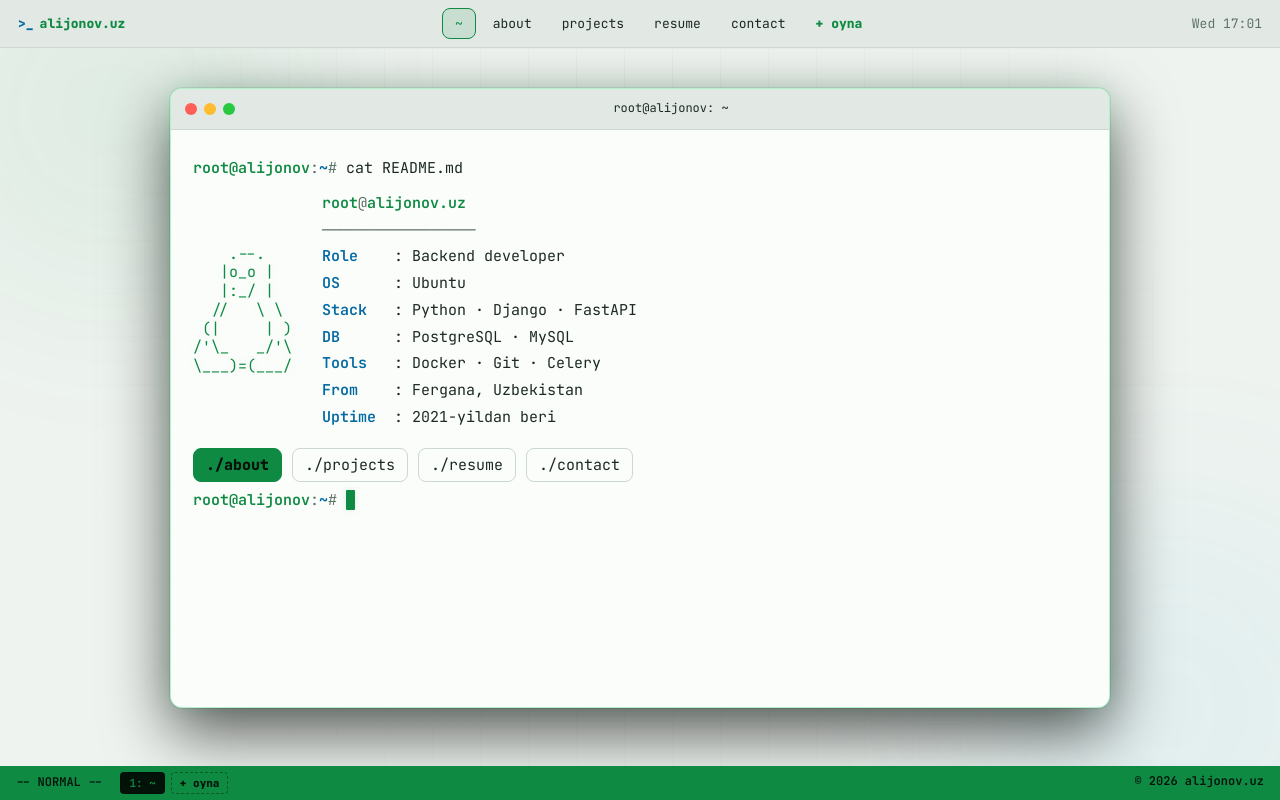
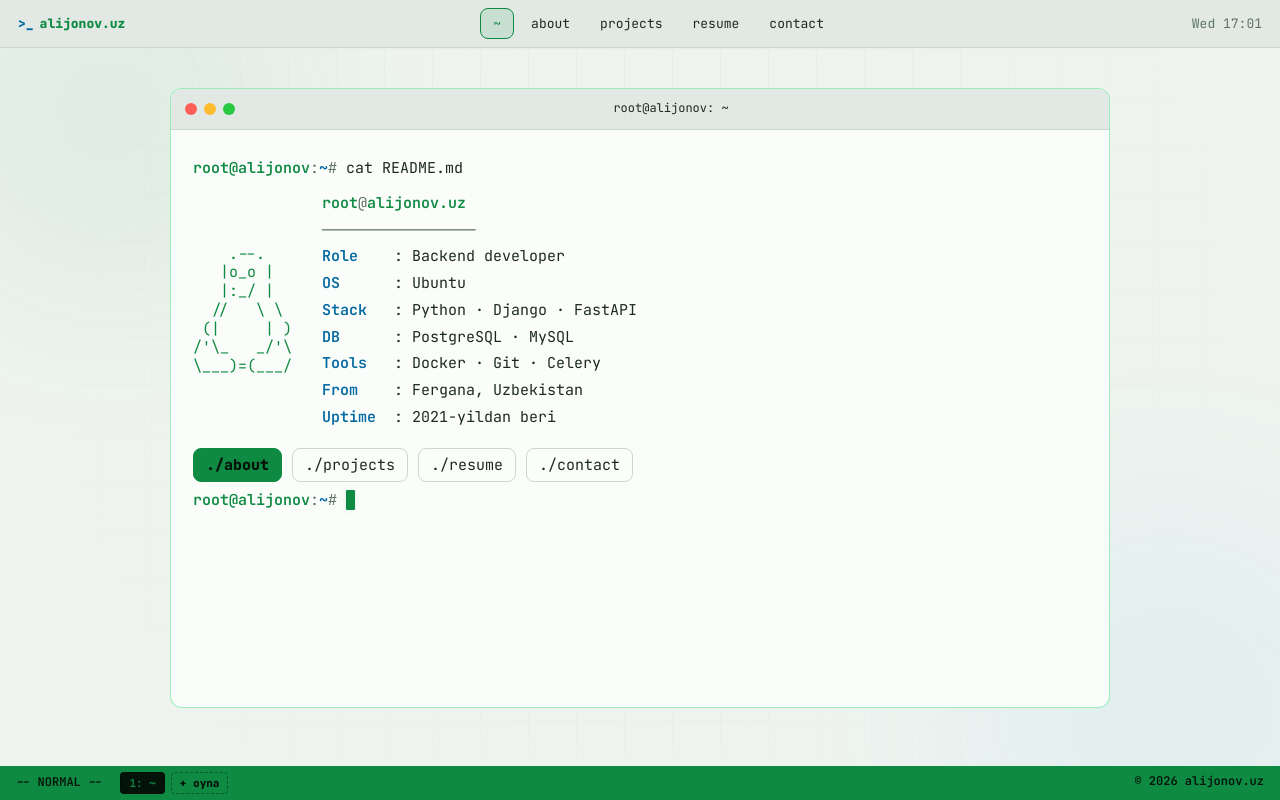
Before and after one commit to AlijonovUz/portfolio, a React (Vite) app: page / in a window 1280 px wide. Built offline with nearby package versions, Linux system fonts and the light colour scheme.

Commit message:
fix: remove window shadows, limit to 10 windows, remove add-window from navbar

```diff
--- a/src/App.jsx
+++ b/src/App.jsx
@@ -848,25 +848,43 @@ function TerminalWindow({
 
     // new / new-term / open
     if (trimmed === 'new' || trimmed === 'new-term' || trimmed === 'new-window') {
-      onSpawnWindow('home')
+      const ok = onSpawnWindow('home')
+      if (ok === false) {
+        addHistory([
+          echoLine,
+          <div key={Date.now() + 1} className="term-msg">
+            <span className="w">[!]</span> Maksimal 10 ta oyna ochish mumkin. Avval mavjud oynalardan birini yoping.
+          </div>,
+        ])
+      } else {
         addHistory([
           echoLine,
           <div key={Date.now() + 1} className="term-msg">
             <span className="u">[+]</span> Yangi terminal oynasi ochildi.
           </div>,
         ])
+      }
       return
     }
 
     if (trimmed.startsWith('open ') || trimmed === 'open') {
       const targetDir = trimmed.startsWith('open ') ? trimmed.slice(5).trim() : 'home'
-      onSpawnWindow(targetDir || 'home')
+      const ok = onSpawnWindow(targetDir || 'home')
+      if (ok === false) {
+        addHistory([
+          echoLine,
+          <div key={Date.now() + 1} className="term-msg">
+            <span className="w">[!]</span> Maksimal 10 ta oyna ochish mumkin. Avval mavjud oynalardan birini yoping.
+          </div>,
+        ])
+      } else {
         addHistory([
           echoLine,
           <div key={Date.now() + 1} className="term-msg">
             <span className="u">[+]</span> Yangi oynada ochilmoqda: {targetDir}
           </div>,
         ])
+      }
       return
     }
 
@@ -1880,7 +1898,12 @@ export default function App() {
     })
   }
 
+  const MAX_WINDOWS = 10
+
   const createNewWindow = (targetCur = 'home') => {
+    if (windows.length >= MAX_WINDOWS) {
+      return false
+    }
     const id = 'term-' + Date.now() + '-' + Math.floor(Math.random() * 1000)
     const count = windows.length
     const offset = (count % 7) * 26
@@ -1909,6 +1932,7 @@ export default function App() {
 
     setWindows((prev) => [...prev, newWin])
     setActiveId(id)
+    return true
   }
 
   const closeWindow = (winId) => {
@@ -2092,13 +2116,6 @@ export default function App() {
           {[['home', '~'], ['about', 'about'], ['projects', 'projects'], ['resume', 'resume'], ['contact', 'contact']].map(([k, l]) => (
             <button key={k} className={activeCur === k && windows.length > 0 ? 'on' : ''} onClick={() => handleNavClick(k)}>{l}</button>
           ))}
-          <button
-            onClick={() => createNewWindow('home')}
-            style={{ color: 'var(--acc)', fontWeight: 700 }}
-            title="Yangi terminal oynasi ochish"
-          >
-            + oyna
-          </button>
         </nav>
         <span id="clk">{clock}</span>
       </div>
@@ -2148,9 +2165,11 @@ export default function App() {
                 {w.isMinimized ? ' (min)' : ''}
               </button>
             ))}
-            <button className="win-tab-add" onClick={() => createNewWindow('home')} title="Yangi terminal oynasi ochish">
+            {windows.length < 10 && (
+              <button className="win-tab-add" onClick={() => createNewWindow('home')} title="Yangi terminal oynasi ochish (max 10)">
                 + oyna
               </button>
+            )}
           </div>
         </div>
         <span>© {new Date().getFullYear()} alijonov.uz</span>
--- a/src/style.css
+++ b/src/style.css
@@ -22,8 +22,8 @@ nav button:hover,nav button.on{background:var(--glow);border-color:var(--acc);co
 #clk{color:var(--dim)}
 
 main{position:relative;z-index:1;width:100%;margin:0 auto;padding:12px 16px calc(38px + env(safe-area-inset-bottom,0px));flex:1;min-height:0;overflow:hidden}
-.win{background:var(--win);border:1px solid var(--line);border-radius:12px;box-shadow:0 16px 48px rgba(0,0,0,.5),0 0 0 1px var(--line);display:flex;flex-direction:column;overflow:hidden;position:absolute;touch-action:none;transition:box-shadow .15s ease,border-color .15s ease}
-.win.is-active{border-color:rgba(74,222,128,.4);box-shadow:0 24px 64px rgba(0,0,0,.65),0 0 0 1px var(--glow),0 0 24px rgba(74,222,128,.16)}
+.win{background:var(--win);border:1px solid var(--line);border-radius:12px;box-shadow:none;display:flex;flex-direction:column;overflow:hidden;position:absolute;touch-action:none;transition:border-color .15s ease}
+.win.is-active{border-color:rgba(74,222,128,.55);box-shadow:none}
 .win.is-maximized{left:8px!important;top:8px!important;width:calc(100% - 16px)!important;height:calc(100% - 16px)!important;border-radius:8px}
 
 .bar{flex-shrink:0;display:flex;align-items:center;gap:12px;padding:10px 14px;background:var(--panel);border-bottom:1px solid var(--line);color:var(--dim);font-size:12px;user-select:none;cursor:grab}
```
Lines whose indentation alone changed are shown as unchanged.
